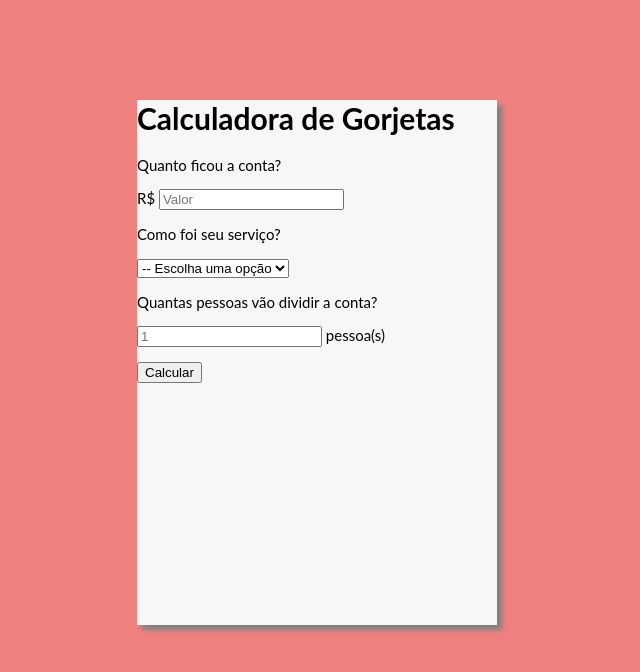
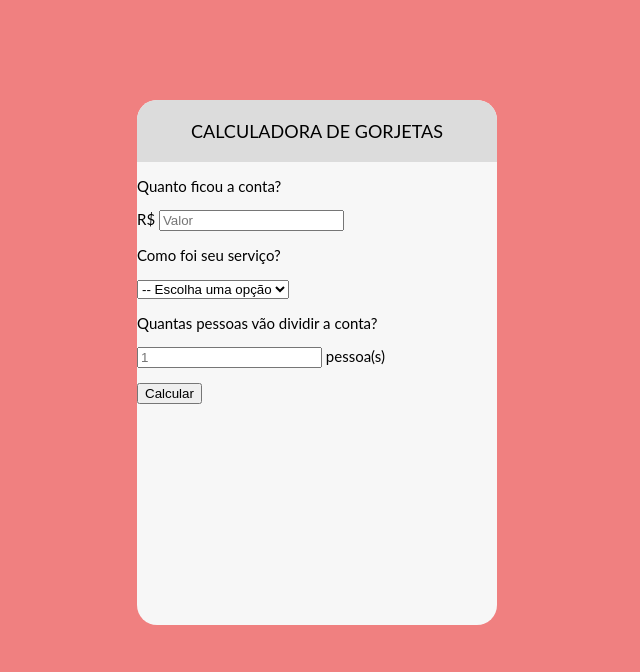
Before and after one commit to Eduardo0409/Calculadora_de_gorjetas, a plain HTML site: page index.html in a window 1280 px wide. Shown: the whole page, without its empty margins (323-963 px from the left). Drawn offline with Linux system fonts and the light colour scheme; a web font is replaced by a local one.

Commit message:
Personalizado o H1 do projeto

```diff
--- a/index.html
+++ b/index.html
@@ -11,21 +11,21 @@
 <body>
     <div id="container">
         <div>
-            <h1>Calculadora de Gorjetas</h1>
+            <h1 class="title">Calculadora de Gorjetas</h1>
         </div>
         <div>
-            <form>
+            <form class="tipsForm">
                 <label for="bill">
                     <p>Quanto ficou a conta?</p>
                 </label>
                 <p>
-                    R$ <input type="number" placeholder="Valor" name="account" id="account">
+                    R$ <input type="number" placeholder="Valor" name="account" id="account" class="formInput">
                 </p>
                 <label for="serviceQual">
                     <p>Como foi seu serviço?</p>
                 </label>
                 <p>
-                    <select name="serviceQual" id="serviceQual">
+                    <select name="serviceQual" id="serviceQual" class="formInput">
                         <option disable selected value="0">-- Escolha uma opção</option>
                         <option value="0.3">30% - Incrível</option>
                         <option value="0.2">20% - Bom</option>
@@ -38,7 +38,7 @@
                     <p>Quantas pessoas vão dividir a conta?</p>
                 </label>
                 <p>
-                    <input type="number" placeholder="1" name="people" id="people"> pessoa(s)
+                    <input type="number" placeholder="1" name="people" id="people" class="formInput"> pessoa(s)
                 </p>
                 <button type="submit">Calcular</button>
             </form>
--- a/style.css
+++ b/style.css
@@ -17,5 +17,18 @@ body{
     width: 360px;
     margin: 100px auto;
     background-color: #f7f7f7;
-    box-shadow: 5px 5px 5px gray;
+    /*box-shadow: 5px 5px 5px black;*/
+    border-radius: 20px;
 }
+
+.title{
+    background-color: var(--tertiary-color);
+    color: black;
+    padding: 20px;
+    text-transform: uppercase;
+    font-size: 18px;
+    font-weight: normal;
+    border-top-left-radius: 20px;
+    border-top-right-radius: 20px;
+    text-align: center;
+}
```
